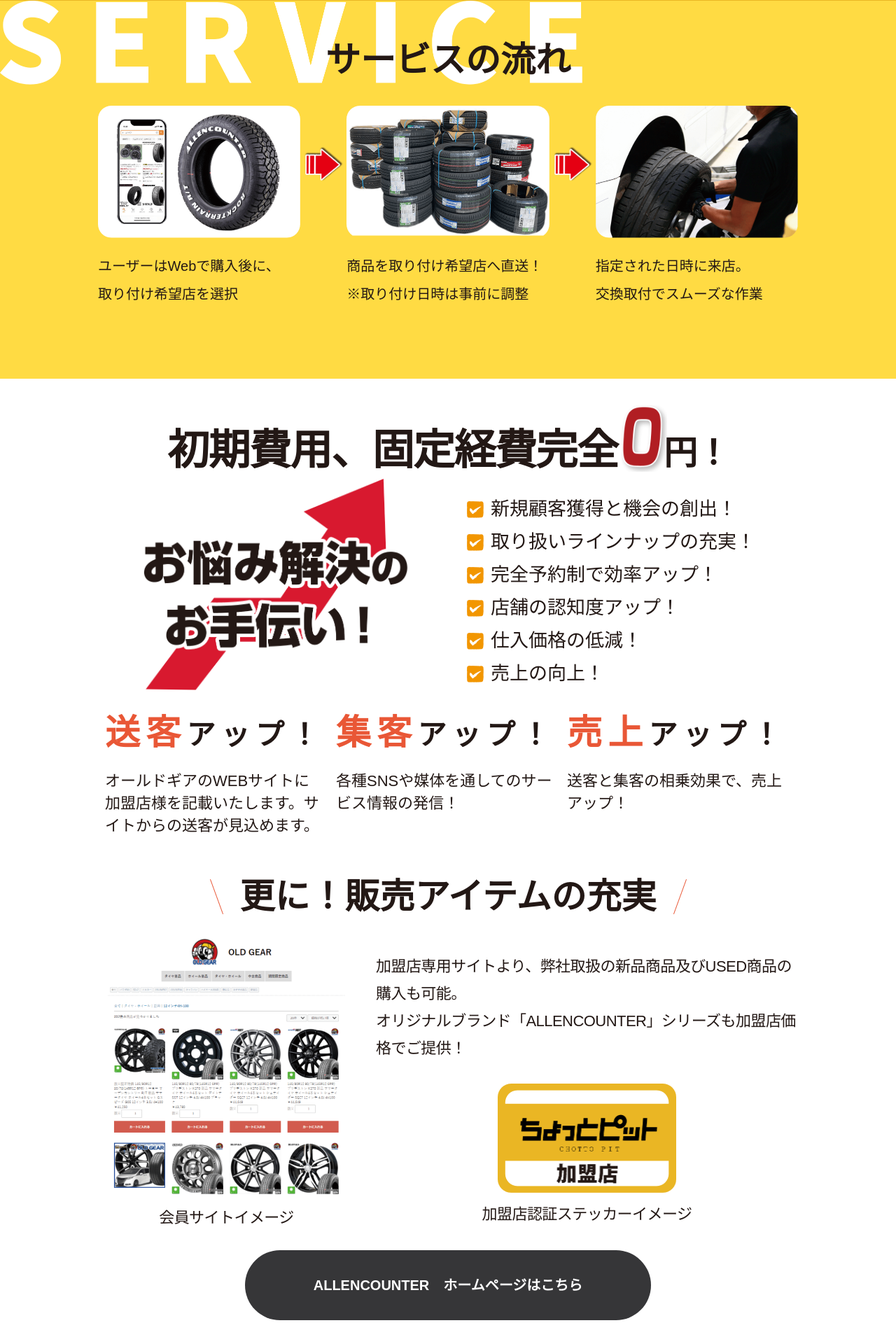
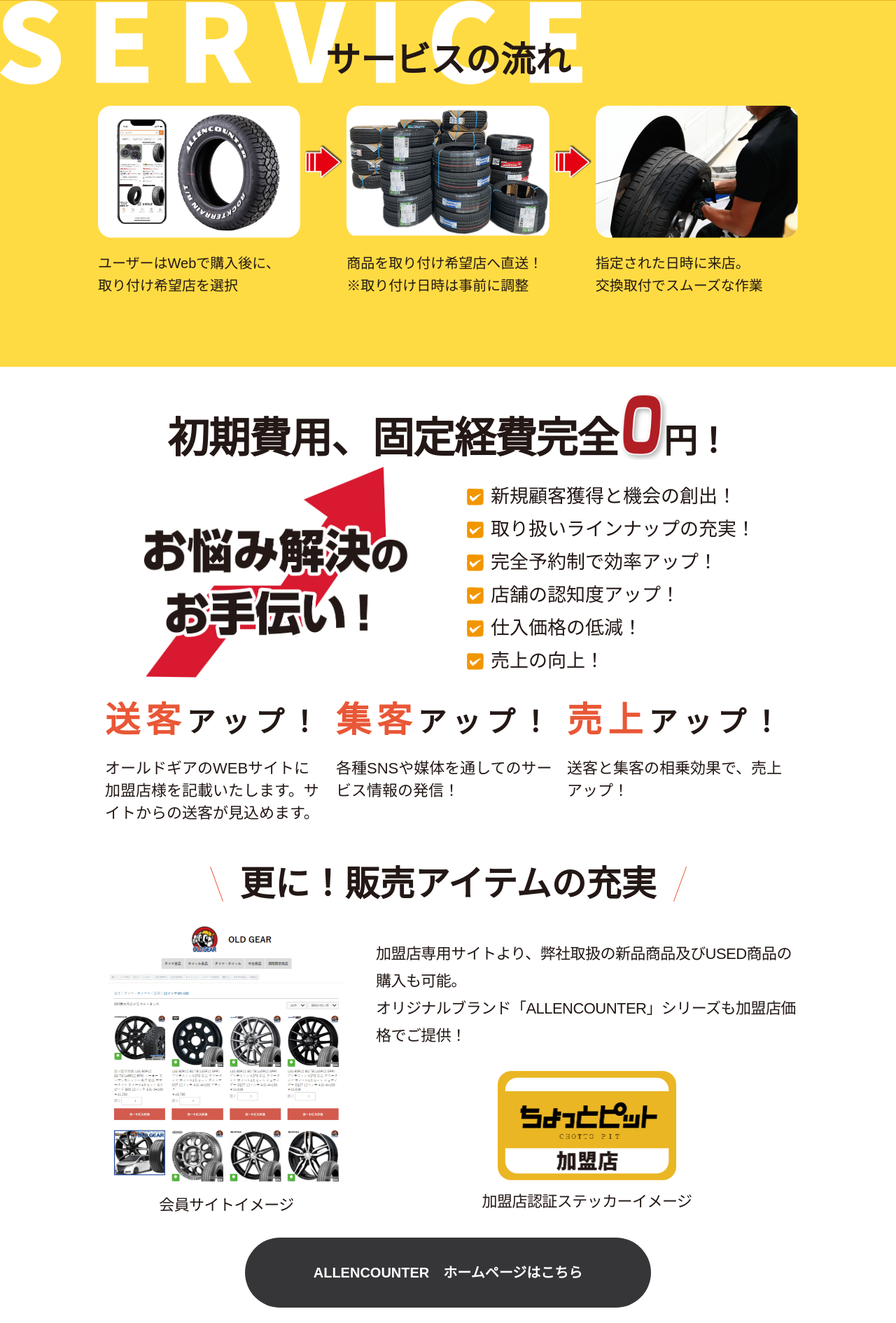
Before and after one commit to ryuki-nakayama/pj-chotto-pit, a Node project: template src/dev/ejs/chotto-pit/index.ejs in a window 1280 px wide. Shown: the part 1329-3219 px from the top of the page at 70% size. Run offline with Node 20 templates, Linux system fonts and the light colour scheme; the template is opened without the code that fills it, so the values that code supplies are empty; style sheets or scripts are compiled from the project's sources; some libraries are stand-ins or nearby versions.

Commit message:
fix design

```diff
--- a/src/dev/assets/scss/common/_to-top.scss
+++ b/src/dev/assets/scss/common/_to-top.scss
@@ -12,11 +12,30 @@
   background-color: black;
   border: max(5rem, 5px) solid white;
   border-radius: 50%;
-  text-align: center;
+  display: flex;
+  align-items: center;
+  justify-content: center;
+  flex-direction: column;
+  @include atSpecifiedQuery(max, 1920px) {
+    right: 100rem;
+    bottom: 240rem;
+  }
+  @include atSpecifiedQuery(max, 1080px) {
+    right: 50rem;
+    bottom: 240rem;
+  }
+  @include atQuery(sm) {
+    width: 110rem;
+    height: 110rem;
+    right: 16rem;
+    bottom: 210rem;
+  }
 }
 
 .to-top__icon {
   font-size: 0;
+  max-width: 22rem;
+  margin: 0 auto;
 }
 
 .to-top__text {
@@ -26,4 +45,7 @@
   font-weight: 700;
   margin-top: 14rem;
   display: inline-block;
+  @include atQuery(sm) {
+    font-size: 24rem;
+  }
 }
--- a/src/dev/assets/scss/sections/_flow.scss
+++ b/src/dev/assets/scss/sections/_flow.scss
@@ -111,6 +111,16 @@
   position: absolute;
   bottom: 0;
   right: -10%;
+  @include atSpecifiedQuery(max, 1800px) {
+    max-width: 448rem;
+  }
+  @include atSpecifiedQuery(max, 1440px) {
+    max-width: 350rem;
+    right: -2%;
+  }
+  @include atSpecifiedQuery(max, 1080px) {
+    max-width: 300rem;
+  }
   @include atQuery(sm) {
     max-width: 260rem;
     right: 0;
--- a/src/dev/assets/scss/sections/_service.scss
+++ b/src/dev/assets/scss/sections/_service.scss
@@ -21,7 +21,7 @@
   left: 0;
   @include atQuery(sm) {
     max-width: 94vw;
-    top: 20rem;
+    top: 0;
     left: 50%;
     transform: translateX(-50%);
   }
@@ -46,7 +46,7 @@
   }
   @include atQuery(sm) {
     @include notFirst() {
-      margin-top: 155rem;
+      margin-top: 115rem;
     }
   }
 
@@ -64,10 +64,12 @@
 .service__text {
   margin-top: 20rem;
   font-size: 20rem;
+  line-height: calcLineHeight(32, 20);
   @include atQuery(sm) {
     font-size: 30rem;
     margin-top: 25rem;
     text-align: center;
+    line-height: calcLineHeight(48, 30);
   }
 }
 
```
